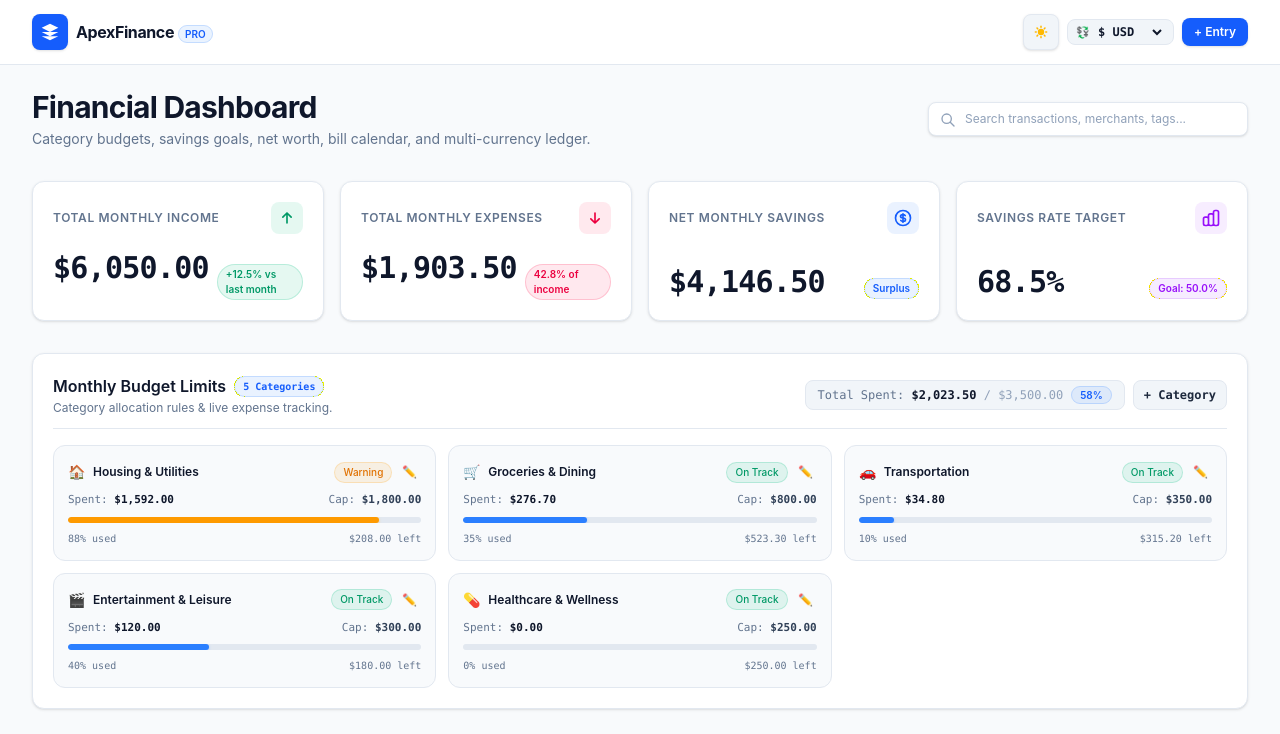
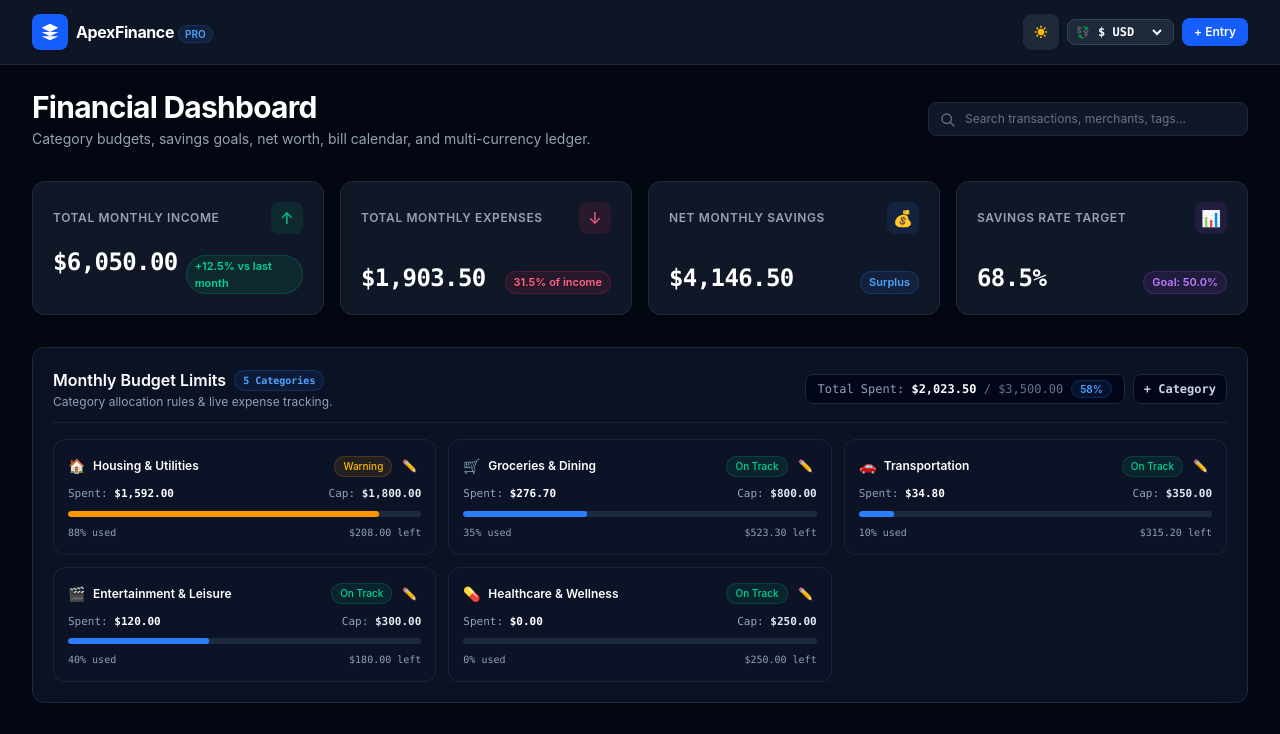
Before and after one commit to BlessedUzama/Finance-Application, a React (Vite) app: page / in a window 1280 px wide. Shown: the top 734 px of the page. Built offline with nearby package versions, Linux system fonts and the light colour scheme.

Commit message:
feat: adopt portfolio website dark mode implementation with Tailwind dark: variants and HTML class toggle

```diff
--- a/src/components/dashboard/MetricsGrid.tsx
+++ b/src/components/dashboard/MetricsGrid.tsx
@@ -4,85 +4,93 @@ import { useFinance } from '../../context/FinanceContext';
 export const MetricsGrid: React.FC = () => {
   const { metrics, formatCurrency } = useFinance();
 
-  const cards = [
-    {
-      title: 'Total Monthly Income',
-      value: formatCurrency(metrics.totalIncome),
-      badge: '+12.5% vs last month',
-      badgeColor: 'bg-emerald-500/10 text-emerald-600 dark:text-emerald-400 border-emerald-500/20',
-      iconBg: 'bg-emerald-500/10 text-emerald-600 dark:text-emerald-400',
-      icon: (
-        <svg className="h-5 w-5" fill="none" stroke="currentColor" viewBox="0 0 24 24">
-          <path strokeLinecap="round" strokeLinejoin="round" strokeWidth="2" d="M7 11l5-5m0 0l5 5m-5-5v12" />
-        </svg>
-      ),
-    },
-    {
-      title: 'Total Monthly Expenses',
-      value: formatCurrency(metrics.totalExpenses),
-      badge: '42.8% of income',
-      badgeColor: 'bg-rose-500/10 text-rose-600 dark:text-rose-400 border-rose-500/20',
-      iconBg: 'bg-rose-500/10 text-rose-600 dark:text-rose-400',
-      icon: (
-        <svg className="h-5 w-5" fill="none" stroke="currentColor" viewBox="0 0 24 24">
-          <path strokeLinecap="round" strokeLinejoin="round" strokeWidth="2" d="M17 13l-5 5m0 0l-5-5m5 5V6" />
-        </svg>
-      ),
-    },
-    {
-      title: 'Net Monthly Savings',
-      value: formatCurrency(metrics.netSavings),
-      badge: metrics.netSavings >= 0 ? 'Surplus' : 'Deficit',
-      badgeColor: metrics.netSavings >= 0
-        ? 'bg-blue-500/10 text-blue-600 dark:text-blue-400 border-blue-500/20'
-        : 'bg-rose-500/10 text-rose-600 dark:text-rose-400 border-rose-500/20',
-      iconBg: 'bg-blue-500/10 text-blue-600 dark:text-blue-400',
-      icon: (
-        <svg className="h-5 w-5" fill="none" stroke="currentColor" viewBox="0 0 24 24">
-          <path strokeLinecap="round" strokeLinejoin="round" strokeWidth="2" d="M12 8c-1.657 0-3 .895-3 2s1.343 2 3 2 3 .895 3 2-1.343 2-3 2m0-8c1.11 0 2.08.402 2.599 1M12 8V7m0 1v8m0 0v1m0-1c-1.11 0-2.08-.402-2.599-1M21 12a9 9 0 11-18 0 9 9 0 0118 0z" />
-        </svg>
-      ),
-    },
-    {
-      title: 'Savings Rate Target',
-      value: `${metrics.savingsRate.toFixed(1)}%`,
-      badge: 'Goal: 50.0%',
-      badgeColor: 'bg-purple-500/10 text-purple-600 dark:text-purple-400 border-purple-500/20',
-      iconBg: 'bg-purple-500/10 text-purple-600 dark:text-purple-400',
-      icon: (
-        <svg className="h-5 w-5" fill="none" stroke="currentColor" viewBox="0 0 24 24">
-          <path strokeLinecap="round" strokeLinejoin="round" strokeWidth="2" d="M9 19v-6a2 2 0 00-2-2H5a2 2 0 00-2 2v6a2 2 0 002 2h2a2 2 0 002-2zm0 0V9a2 2 0 012-2h2a2 2 0 012 2v10m-6 0a2 2 0 002 2h2a2 2 0 002-2m0 0V5a2 2 0 012-2h2a2 2 0 012 2v14a2 2 0 01-2 2h-2a2 2 0 01-2-2z" />
-        </svg>
-      ),
-    },
-  ];
-
   return (
     <div className="grid grid-cols-1 sm:grid-cols-2 lg:grid-cols-4 gap-4">
-      {cards.map((card, index) => (
-        <div
-          key={index}
-          className="flex flex-col justify-between rounded-xl border border-slate-200 dark:border-slate-800 bg-white dark:bg-slate-900/70 p-5 shadow-sm dark:shadow-xl backdrop-blur-md transition-all duration-200 hover:border-slate-300 dark:hover:border-slate-700"
-        >
-          <div className="flex items-center justify-between gap-2">
-            <span className="text-xs font-semibold uppercase tracking-wider text-slate-500 dark:text-slate-400">
-              {card.title}
+      {/* 1. Monthly Income Metric */}
+      <div className="flex flex-col justify-between rounded-xl border border-gray-200 dark:border-gray-800 bg-white dark:bg-gray-900 p-5 shadow-sm space-y-3">
+        <div className="flex items-center justify-between">
+          <span className="text-xs font-semibold uppercase tracking-wider text-gray-500 dark:text-gray-400">
+            Total Monthly Income
           </span>
-            <div className={`flex h-8 w-8 items-center justify-center rounded-lg ${card.iconBg}`}>
-              {card.icon}
+          <span className="flex h-8 w-8 items-center justify-center rounded-lg bg-emerald-500/10 text-emerald-600 dark:text-emerald-400">
+            ↑
+          </span>
+        </div>
+        <div className="flex items-baseline justify-between gap-2">
+          <h3 className="text-xl sm:text-2xl font-bold tracking-tight text-gray-900 dark:text-white font-mono">
+            {formatCurrency(metrics.totalIncome)}
+          </h3>
+          <span className="text-[11px] font-semibold text-emerald-600 dark:text-emerald-400 bg-emerald-500/10 px-2 py-0.5 rounded-full border border-emerald-500/20">
+            +12.5% vs last month
+          </span>
         </div>
       </div>
 
-          <div className="mt-4 flex items-baseline justify-between gap-2">
-            <span className="text-2xl sm:text-3xl font-extrabold font-mono text-slate-900 dark:text-white tracking-tight">
-              {card.value}
+      {/* 2. Monthly Expenses Metric */}
+      <div className="flex flex-col justify-between rounded-xl border border-gray-200 dark:border-gray-800 bg-white dark:bg-gray-900 p-5 shadow-sm space-y-3">
+        <div className="flex items-center justify-between">
+          <span className="text-xs font-semibold uppercase tracking-wider text-gray-500 dark:text-gray-400">
+            Total Monthly Expenses
           </span>
-            <span className={`inline-flex items-center rounded-full border px-2 py-0.5 text-[10px] font-semibold ${card.badgeColor}`}>
-              {card.badge}
+          <span className="flex h-8 w-8 items-center justify-center rounded-lg bg-rose-500/10 text-rose-600 dark:text-rose-400">
+            ↓
+          </span>
+        </div>
+        <div className="flex items-baseline justify-between gap-2">
+          <h3 className="text-xl sm:text-2xl font-bold tracking-tight text-gray-900 dark:text-white font-mono">
+            {formatCurrency(metrics.totalExpenses)}
+          </h3>
+          <span className="text-[11px] font-semibold text-rose-600 dark:text-rose-400 bg-rose-500/10 px-2 py-0.5 rounded-full border border-rose-500/20">
+            {metrics.totalIncome > 0 ? ((metrics.totalExpenses / metrics.totalIncome) * 100).toFixed(1) : 0}% of income
           </span>
         </div>
       </div>
-      ))}
+
+      {/* 3. Net Savings Metric */}
+      <div className="flex flex-col justify-between rounded-xl border border-gray-200 dark:border-gray-800 bg-white dark:bg-gray-900 p-5 shadow-sm space-y-3">
+        <div className="flex items-center justify-between">
+          <span className="text-xs font-semibold uppercase tracking-wider text-gray-500 dark:text-gray-400">
+            Net Monthly Savings
+          </span>
+          <span className="flex h-8 w-8 items-center justify-center rounded-lg bg-blue-500/10 text-blue-600 dark:text-blue-400">
+            💰
+          </span>
+        </div>
+        <div className="flex items-baseline justify-between gap-2">
+          <h3 className={`text-xl sm:text-2xl font-bold tracking-tight font-mono ${
+            metrics.netSavings >= 0 ? 'text-gray-900 dark:text-white' : 'text-rose-600 dark:text-rose-400'
+          }`}>
+            {formatCurrency(metrics.netSavings)}
+          </h3>
+          <span className={`text-[11px] font-semibold px-2 py-0.5 rounded-full border ${
+            metrics.netSavings >= 0
+              ? 'text-blue-600 dark:text-blue-400 bg-blue-500/10 border-blue-500/20'
+              : 'text-rose-600 dark:text-rose-400 bg-rose-500/10 border-rose-500/20'
+          }`}>
+            {metrics.netSavings >= 0 ? 'Surplus' : 'Deficit'}
+          </span>
+        </div>
+      </div>
+
+      {/* 4. Savings Rate Target Metric */}
+      <div className="flex flex-col justify-between rounded-xl border border-gray-200 dark:border-gray-800 bg-white dark:bg-gray-900 p-5 shadow-sm space-y-3">
+        <div className="flex items-center justify-between">
+          <span className="text-xs font-semibold uppercase tracking-wider text-gray-500 dark:text-gray-400">
+            Savings Rate Target
+          </span>
+          <span className="flex h-8 w-8 items-center justify-center rounded-lg bg-purple-500/10 text-purple-600 dark:text-purple-400">
+            📊
+          </span>
+        </div>
+        <div className="flex items-baseline justify-between gap-2">
+          <h3 className="text-xl sm:text-2xl font-bold tracking-tight text-gray-900 dark:text-white font-mono">
+            {metrics.savingsRate.toFixed(1)}%
+          </h3>
+          <span className="text-[11px] font-semibold text-purple-600 dark:text-purple-400 bg-purple-500/10 px-2 py-0.5 rounded-full border border-purple-500/20">
+            Goal: 50.0%
+          </span>
+        </div>
+      </div>
     </div>
   );
 };
--- a/src/components/layout/DashboardLayout.tsx
+++ b/src/components/layout/DashboardLayout.tsx
@@ -56,12 +56,12 @@ export const DashboardLayout: React.FC<DashboardLayoutProps> = ({
   };
 
   return (
-    <div className="min-h-screen w-full max-w-full overflow-x-hidden bg-slate-50 dark:bg-slate-950 text-slate-900 dark:text-slate-100 font-sans antialiased">
+    <div className="min-h-screen w-full max-w-full overflow-x-hidden bg-gray-50 dark:bg-gray-950 text-gray-900 dark:text-gray-100 font-sans antialiased transition-colors">
       {/* Root Fixed Add Transaction Modal Overlay */}
       <AddTransactionModal />
 
-      {/* Top Sticky Navigation Bar */}
-      <header className="sticky top-0 z-40 w-full border-b border-slate-200 dark:border-slate-800/80 bg-white/95 dark:bg-slate-950/95 backdrop-blur-md">
+      {/* Top Navigation Bar */}
+      <header className="sticky top-0 z-40 w-full border-b border-gray-200 dark:border-gray-800 bg-white/90 dark:bg-gray-900/90 backdrop-blur-md transition-colors">
         <div className="mx-auto flex flex-wrap h-auto min-h-[4rem] max-w-7xl items-center justify-between px-3 sm:px-6 lg:px-8 py-2 gap-2">
           {/* Logo & Brand */}
           <div className="flex items-center gap-2 shrink-0">
@@ -71,7 +71,7 @@ export const DashboardLayout: React.FC<DashboardLayoutProps> = ({
               </svg>
             </div>
             <div>
-              <span className="text-sm sm:text-base font-bold tracking-tight text-slate-900 dark:text-white">
+              <span className="text-sm sm:text-base font-bold tracking-tight text-gray-900 dark:text-white">
                 ApexFinance
               </span>
               <span className="ml-1 rounded-full bg-blue-500/10 px-1.5 py-0.5 text-[9px] sm:text-[10px] font-semibold text-blue-600 dark:text-blue-400 border border-blue-500/20">
@@ -80,12 +80,12 @@ export const DashboardLayout: React.FC<DashboardLayoutProps> = ({
             </div>
           </div>
 
-          {/* Theme & Currency Switchers & Action Button */}
+          {/* Theme Toggle & Controls */}
           <div className="flex items-center gap-1.5 sm:gap-2 shrink-0">
             {/* Theme Toggle Button */}
             <button
               onClick={toggleTheme}
-              className="flex h-8 w-8 sm:h-9 sm:w-9 items-center justify-center rounded-lg border border-slate-200 dark:border-slate-800 bg-slate-100 dark:bg-slate-900 text-slate-700 dark:text-slate-300 hover:bg-slate-200 dark:hover:bg-slate-800 cursor-pointer shadow-sm active:scale-95 transition-transform"
+              className="flex h-8 w-8 sm:h-9 sm:w-9 items-center justify-center rounded-lg border border-gray-200 dark:border-gray-800 bg-gray-100 dark:bg-gray-800 text-gray-700 dark:text-gray-300 hover:bg-gray-200 dark:hover:bg-gray-700 cursor-pointer shadow-sm active:scale-95 transition-all"
               title={isDarkMode ? 'Switch to Light Mode' : 'Switch to Dark Mode'}
             >
               {isDarkMode ? (
@@ -93,22 +93,22 @@ export const DashboardLayout: React.FC<DashboardLayoutProps> = ({
                   <path d="M10 2a1 1 0 011 1v1a1 1 0 11-2 0V3a1 1 0 011-1zm4 8a4 4 0 11-8 0 4 4 0 018 0zm-.464 4.95l.707.707a1 1 0 001.414-1.414l-.707-.707a1 1 0 00-1.414 1.414zm2.12-10.607a1 1 0 010 1.414l-.706.707a1 1 0 11-1.414-1.414l.707-.707a1 1 0 011.414 0zM17 11a1 1 0 100-2h-1a1 1 0 100 2h1zm-7 4a1 1 0 011 1v1a1 1 0 11-2 0v-1a1 1 0 011-1zM5.05 6.464A1 1 0 106.465 5.05l-.708-.707a1 1 0 00-1.414 1.414l.707.707zm1.414 8.486l-.707.707a1 1 0 01-1.414-1.414l.707-.707a1 1 0 011.414 1.414zM4 11a1 1 0 100-2H3a1 1 0 100 2h1z" />
                 </svg>
               ) : (
-                <svg className="h-4 w-4 text-slate-700 fill-current" viewBox="0 0 20 20">
+                <svg className="h-4 w-4 text-gray-700 fill-current" viewBox="0 0 20 20">
                   <path d="M17.293 13.293A8 8 0 016.707 2.707a8.001 8.001 0 1010.586 10.586z" />
                 </svg>
               )}
             </button>
 
             {/* Currency Selector */}
-            <div className="flex items-center gap-1 rounded-lg bg-slate-100 dark:bg-slate-900 border border-slate-200 dark:border-slate-800 px-2 py-1 text-xs font-medium text-slate-800 dark:text-slate-300">
-              <span className="text-[11px] font-bold text-slate-500 dark:text-slate-400">💱</span>
+            <div className="flex items-center gap-1 rounded-lg bg-gray-100 dark:bg-gray-800 border border-gray-200 dark:border-gray-700 px-2 py-1 text-xs font-medium text-gray-800 dark:text-gray-300">
+              <span className="text-[11px]">💱</span>
               <select
                 value={currentCurrency}
                 onChange={(e) => setCurrentCurrency(e.target.value as CurrencyCode)}
-                className="bg-transparent text-slate-900 dark:text-white font-mono font-semibold focus:outline-none cursor-pointer text-xs"
+                className="bg-transparent text-gray-900 dark:text-white font-mono font-semibold focus:outline-none cursor-pointer text-xs"
               >
                 {availableCurrencies.map((c) => (
-                  <option key={c.code} value={c.code} className="bg-white dark:bg-slate-900 text-slate-900 dark:text-white">
+                  <option key={c.code} value={c.code} className="bg-white dark:bg-gray-900 text-gray-900 dark:text-white">
                     {c.symbol} {c.code}
                   </option>
                 ))}
@@ -131,10 +131,10 @@ export const DashboardLayout: React.FC<DashboardLayoutProps> = ({
         {/* Welcome & Section Title */}
         <div className="flex flex-col md:flex-row md:items-center md:justify-between gap-4">
           <div>
-            <h1 className="text-xl sm:text-2xl md:text-3xl font-bold tracking-tight text-slate-900 dark:text-white">
+            <h1 className="text-xl sm:text-2xl md:text-3xl font-bold tracking-tight text-gray-900 dark:text-white">
               Financial Dashboard
             </h1>
-            <p className="mt-1 text-xs sm:text-sm text-slate-500 dark:text-slate-400">
+            <p className="mt-1 text-xs sm:text-sm text-gray-500 dark:text-gray-400">
               Category budgets, savings goals, net worth, bill calendar, and multi-currency ledger.
             </p>
           </div>
@@ -142,7 +142,7 @@ export const DashboardLayout: React.FC<DashboardLayoutProps> = ({
           {/* Search Quick Controls with Instant Results Dropdown */}
           <div className="w-full md:w-80 relative">
             <div className="relative w-full">
-              <svg className="absolute left-3 top-2.5 h-4 w-4 text-slate-400 dark:text-slate-500" fill="none" stroke="currentColor" viewBox="0 0 24 24">
+              <svg className="absolute left-3 top-2.5 h-4 w-4 text-gray-400 dark:text-gray-500" fill="none" stroke="currentColor" viewBox="0 0 24 24">
                 <path strokeLinecap="round" strokeLinejoin="round" strokeWidth="2" d="M21 21l-6-6m2-5a7 7 0 11-14 0 7 7 0 0114 0z" />
               </svg>
               <input
@@ -151,12 +151,12 @@ export const DashboardLayout: React.FC<DashboardLayoutProps> = ({
                 value={searchQuery}
                 onFocus={handleSearchFocus}
                 onChange={(e) => setSearchQuery(e.target.value)}
-                className="w-full rounded-lg border border-slate-200 dark:border-slate-800 bg-white dark:bg-slate-900 pl-9 pr-8 py-2 text-xs text-slate-900 dark:text-white placeholder-slate-400 dark:placeholder-slate-500 focus:border-blue-500 focus:outline-none focus:ring-1 focus:ring-blue-500 shadow-sm"
+                className="w-full rounded-lg border border-gray-200 dark:border-gray-800 bg-white dark:bg-gray-900 pl-9 pr-8 py-2 text-xs text-gray-900 dark:text-white placeholder-gray-400 dark:placeholder-gray-500 focus:border-blue-500 focus:outline-none focus:ring-1 focus:ring-blue-500 shadow-sm"
               />
               {searchQuery && (
                 <button
                   onClick={() => setSearchQuery('')}
-                  className="absolute right-2.5 top-2 text-xs text-slate-400 hover:text-slate-900 dark:hover:text-white cursor-pointer"
+                  className="absolute right-2.5 top-2 text-xs text-gray-400 hover:text-gray-900 dark:hover:text-white cursor-pointer"
                   title="Clear Search"
                 >
                   ✕
@@ -165,36 +165,36 @@ export const DashboardLayout: React.FC<DashboardLayoutProps> = ({
 
               {/* Instant Search Results Dropdown Popover */}
               {searchQuery && isSearchFocused && (
-                <div className="absolute right-0 top-full mt-2 w-full rounded-xl border border-slate-200 dark:border-slate-800 bg-white dark:bg-slate-900 p-3 shadow-2xl z-50 space-y-2">
-                  <div className="flex items-center justify-between border-b border-slate-200 dark:border-slate-800 pb-2 text-xs font-semibold text-slate-500 dark:text-slate-400">
+                <div className="absolute right-0 top-full mt-2 w-full rounded-xl border border-gray-200 dark:border-gray-800 bg-white dark:bg-gray-900 p-3 shadow-2xl z-50 space-y-2">
+                  <div className="flex items-center justify-between border-b border-gray-200 dark:border-gray-800 pb-2 text-xs font-semibold text-gray-500 dark:text-gray-400">
                     <span>Instant Results ({filteredTransactions.length})</span>
                     <button
                       onClick={() => setIsSearchFocused(false)}
-                      className="text-slate-400 hover:text-slate-900 dark:hover:text-white text-[10px] cursor-pointer"
+                      className="text-gray-400 hover:text-gray-900 dark:hover:text-white text-[10px] cursor-pointer"
                     >
                       Close ✕
                     </button>
                   </div>
 
-                  <div className="max-h-60 overflow-y-auto divide-y divide-slate-100 dark:divide-slate-800/60 text-xs">
+                  <div className="max-h-60 overflow-y-auto divide-y divide-gray-100 dark:divide-gray-800/60 text-xs">
                     {filteredTransactions.length === 0 ? (
-                      <p className="py-4 text-center text-slate-400 text-xs">No transactions match "{searchQuery}"</p>
+                      <p className="py-4 text-center text-gray-400 text-xs">No transactions match "{searchQuery}"</p>
                     ) : (
                       filteredTransactions.map((tx) => (
                         <div
                           key={tx.id}
                           onClick={handleResultClick}
-                          className="flex items-center justify-between py-2 px-2 hover:bg-slate-100 dark:hover:bg-slate-800/60 rounded-md cursor-pointer transition-colors"
+                          className="flex items-center justify-between py-2 px-2 hover:bg-gray-100 dark:hover:bg-gray-800/60 rounded-md cursor-pointer transition-colors"
                         >
                           <div>
-                            <span className="font-semibold text-slate-900 dark:text-white block">{tx.merchant}</span>
-                            <span className="text-[10px] text-slate-500 dark:text-slate-400">
+                            <span className="font-semibold text-gray-900 dark:text-white block">{tx.merchant}</span>
+                            <span className="text-[10px] text-gray-500 dark:text-gray-400">
                               {tx.date} • {tx.category}
                             </span>
                           </div>
                           <span
                             className={`font-mono font-semibold text-xs ${
-                              tx.type === 'income' ? 'text-emerald-600 dark:text-emerald-400' : 'text-slate-900 dark:text-slate-200'
+                              tx.type === 'income' ? 'text-emerald-600 dark:text-emerald-400' : 'text-gray-900 dark:text-gray-200'
                             }`}
                           >
                             {tx.type === 'income' ? '+' : '-'} {formatCurrency(tx.amount)}
@@ -213,11 +213,11 @@ export const DashboardLayout: React.FC<DashboardLayoutProps> = ({
         {searchQuery && (
           <div className="flex items-center justify-between rounded-lg border border-blue-500/20 bg-blue-500/10 px-4 py-2 text-xs text-blue-600 dark:text-blue-300">
             <span>
-              Filtering transactions matching: <strong className="text-slate-900 dark:text-white">"{searchQuery}"</strong>
+              Filtering transactions matching: <strong className="text-gray-900 dark:text-white">"{searchQuery}"</strong>
             </span>
             <button
               onClick={() => setSearchQuery('')}
-              className="text-blue-600 dark:text-blue-400 hover:text-slate-900 dark:hover:text-white font-medium cursor-pointer"
+              className="text-blue-600 dark:text-blue-400 hover:text-gray-900 dark:hover:text-white font-medium cursor-pointer"
             >
               Clear Filter ✕
             </button>
--- a/src/index.css
+++ b/src/index.css
@@ -1,67 +1,40 @@
 @import "tailwindcss";
 
+/* Class-based dark mode variant for Tailwind CSS v4 */
+@custom-variant dark (&:where(.dark, .dark *));
+
 @layer base {
-  /* Default Light Theme Variables */
-  :root,
-  html:not(.dark),
-  :root[data-theme="light"] {
-    --bg-page: #f8fafc;
-    --bg-header: rgba(255, 255, 255, 0.95);
-    --bg-card: #ffffff;
-    --bg-subcard: #f1f5f9;
-    --bg-input: #ffffff;
-    --border-color: #e2e8f0;
-    --text-primary: #0f172a;
-    --text-secondary: #475569;
-    --text-muted: #64748b;
-    --shadow-card: 0 1px 3px 0 rgba(0, 0, 0, 0.05), 0 1px 2px -1px rgba(0, 0, 0, 0.05);
-  }
-
-  /* Dark Theme Variables */
-  html.dark,
-  :root[data-theme="dark"] {
-    --bg-page: #020617;
-    --bg-header: rgba(2, 6, 23, 0.95);
-    --bg-card: #0f172a;
-    --bg-subcard: rgba(15, 23, 42, 0.6);
-    --bg-input: #0f172a;
-    --border-color: #1e293b;
-    --text-primary: #f8fafc;
-    --text-secondary: #cbd5e1;
-    --text-muted: #94a3b8;
-    --shadow-card: 0 10px 15px -3px rgba(0, 0, 0, 0.5), 0 4px 6px -4px rgba(0, 0, 0, 0.5);
-  }
-
-  html, body {
+  html {
+    scroll-behavior: smooth;
     width: 100%;
     max-width: 100vw;
     overflow-x: hidden;
-    background-color: var(--bg-page);
-    color: var(--text-primary);
+  }
+
+  body {
+    width: 100%;
+    max-width: 100vw;
+    overflow-x: hidden;
     font-family: 'Inter', system-ui, -apple-system, BlinkMacSystemFont, 'Segoe UI', Roboto, sans-serif;
     -webkit-font-smoothing: antialiased;
     -moz-osx-font-smoothing: grayscale;
-    transition: none !important;
   }
 }
 
-/* Custom Scrollbar */
+/* Scrollbar styles matching Tailwind gray tokens */
 ::-webkit-scrollbar {
   width: 6px;
   height: 6px;
 }
 
 ::-webkit-scrollbar-track {
-  background: var(--bg-page);
+  @apply bg-gray-100 dark:bg-gray-950;
 }
 
 ::-webkit-scrollbar-thumb {
-  background: var(--border-color);
-  border-radius: 9999px;
+  @apply bg-gray-300 dark:bg-gray-800 rounded-full;
 }
 
-/* Accessible focus ring */
-*:focus-visible {
-  outline: 2px solid #3b82f6;
-  outline-offset: 2px;
+::-webkit-scrollbar-thumb:hover {
+  @apply bg-gray-400 dark:bg-gray-700;
 }
```
Also changed, not shown: src/context/FinanceContext.tsx (+13 -15 lines). Lines whose indentation alone changed are shown as unchanged.
